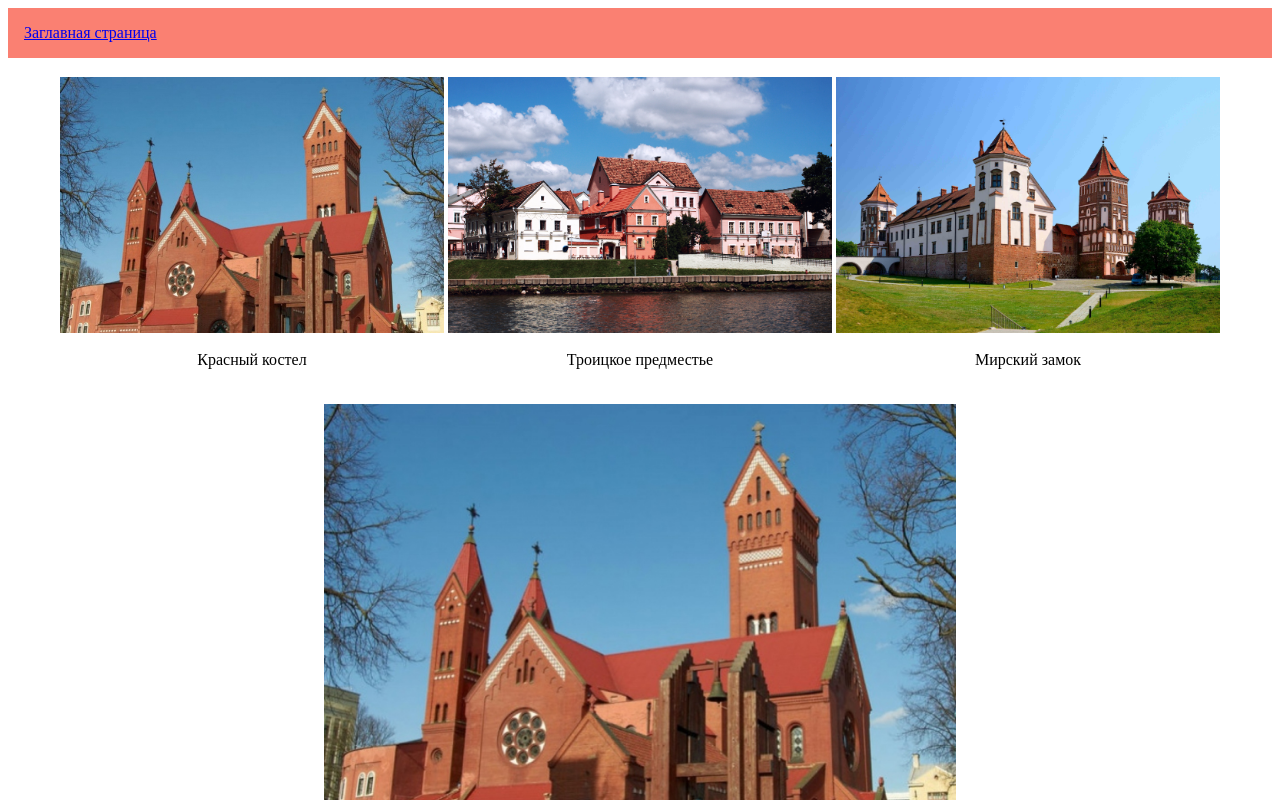
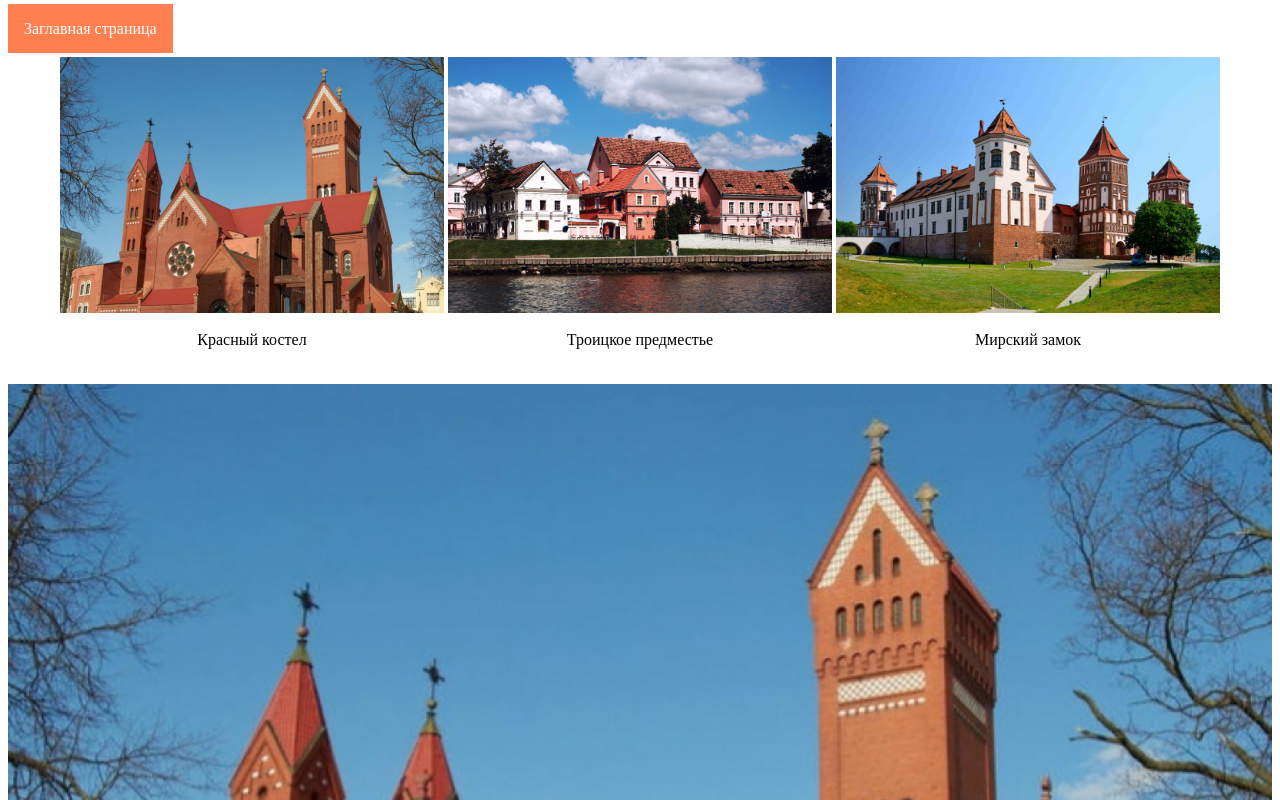
Before and after one commit to harochau/homework5, a plain HTML site: page home5task3.html in a window 1280 px wide. Both pictures are taken after a click on the picture 252 px from the left and 205 px from the top of the page. Shown: the top 800 px of the page. Drawn offline with Linux system fonts and the light colour scheme.

Commit message:
styles in external file
auto resize image

```diff
--- a/home5task3.html
+++ b/home5task3.html
@@ -4,47 +4,11 @@
     <meta http-equiv="X-UA-Compatible" content="IE=edge" />
     <meta name="viewport" content="width=device-width, initial-scale=1.0" />
     <title>Homework 5. Task 3.</title>
-    <style>
-        #p0{
-            padding: 16px;
-            background-color: salmon;
-        }
-        .linePic{
-            width: 30vw;
-        }
-        .bigPic{
-            /* width: 60vw; */
-            width: 50%;
-            display: block;
-            margin-left: auto;
-            margin-right: auto;
-        }
-        .descLine{
-            width: 50%;
-            display: block;
-            margin-left: auto;
-            margin-right: auto;
-            /* text-indent: 2em; */
-            text-align: center;
-        }
-        label{
-            font-weight: normal;
-        }
-        /* #p1{
-            width: 50%;
-            display: block;
-            margin-left: auto;
-            margin-right: auto;
-        } */
-        #table1{
-            margin-left: auto;
-  margin-right: auto;
-        }
+    <link rel="stylesheet" href="styles.css">
 
-    </style>
   </head>
   <body>
-      <p id="p0"><a href="index.html">Заглавная страница</a></p>
+      <p class="menuP"><a class="menuLink" href="index.html">Заглавная страница</a></p>
       <p id="p1"><table id="table1"></table></p>
       <img id="pic1" src="" alt="">
       <p id="p2"></p>
--- /dev/null
+++ b/styles.css
@@ -0,0 +1,44 @@
+.menuP{
+    margin-top: 20px;
+}
+.menuLink{
+
+    padding: 16px;
+    background: #ff7f50;
+    color: white;
+    text-decoration: none;
+}
+.linePic{
+    width: 30vw;
+}
+.bigPic{
+    /* width: 60vw; */
+    /* vertical-align: middle; */
+    max-width: 100%;
+    height: auto;
+    /* width: 50%; */
+    display: block;
+    margin-left: auto;
+    margin-right: auto;
+}
+.descLine{
+    width: 50%;
+    display: block;
+    margin-left: auto;
+    margin-right: auto;
+    /* text-indent: 2em; */
+    text-align: center;
+}
+label{
+    font-weight: normal;
+}
+/* #p1{
+    width: 50%;
+    display: block;
+    margin-left: auto;
+    margin-right: auto;
+} */
+#table1{
+    margin-left: auto;
+margin-right: auto;
+}
```
Also changed, not shown: index.html (+4 -2 lines).
